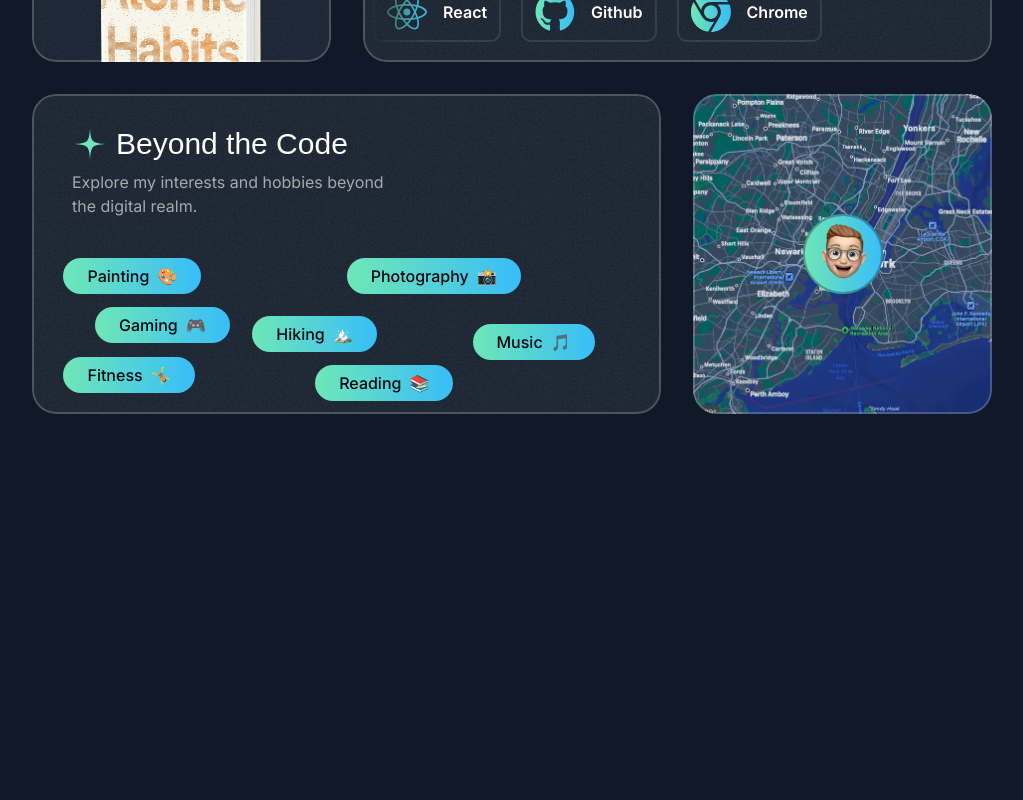
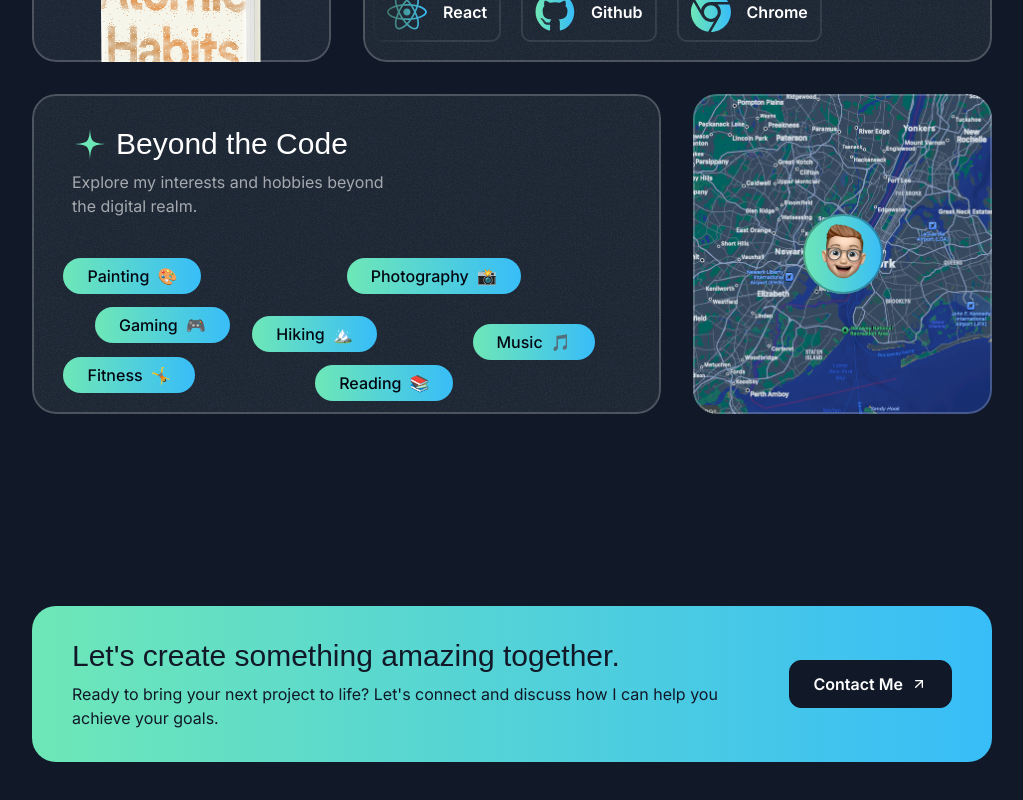
Before and after one commit to theankitgupta/practicePortfolioTwo, a Next.js app: page / in a window 1280 px wide. Shown: the part 4534-5334 px from the top of the page, without its empty margins (128-1151 px from the left). Before the commit the page ends 5060 px from the top, so only its background shows below. Built offline with nearby package versions, Linux system fonts and the light colour scheme; a web font is replaced by a local one.

Commit message:
Contact Section

```diff
--- a/src/app/page.tsx
+++ b/src/app/page.tsx
@@ -1,4 +1,5 @@
 import About from "@/sections/About";
+import Contact from "@/sections/Contact";
 import Header from "@/sections/Header";
 import Hero from "@/sections/Hero";
 import Projects from "@/sections/Projects";
@@ -14,6 +15,7 @@
       <Tape />
       <Testimonials />
       <About />
+      <Contact />
     </div>
   );
 }
--- a/src/sections/Contact.tsx
+++ b/src/sections/Contact.tsx
@@ -1,3 +1,42 @@
-export const ContactSection = () => {
-  return <div>Contact Section</div>;
-};
+import React from "react";
+import ArrowUpRightIcon from "@/assets/icons/arrow-up-right.svg";
+import grainImage from "@/assets/images/grain.jpg";
+
+function Contact() {
+  return (
+    <div className="py-16 pt-12 lg:py-24 lg:pt-20">
+      <div className="container">
+        <div className="bg-gradient-to-r from-emerald-300 to-sky-400 text-gray-900 py-8 px-10 rounded-3xl text-center md:text-left relative overflow-hidden z-0">
+          <div
+            className="absolute inset-0 opacity-5 -z-10"
+            style={{
+              backgroundImage: `url(${grainImage})`,
+            }}
+          ></div>
+          <div className="flex flex-col md:flex-row gap-8 md:gap-16 items-center">
+            <div className="">
+              <h2 className="font-serif text-2xl md:text-3xl">
+                Let&apos;s create something amazing together.
+              </h2>
+              <p className="text-sm md:text-base mt-2">
+                Ready to bring your next project to life? Let&apos;s connect and
+                discuss how I can help you achieve your goals.
+              </p>
+            </div>
+            <div className="">
+              <button
+                type="button"
+                className="text-white bg-gray-900 inline-flex items-center px-6 h-12 rounded-xl gap-2 w-max border border-gray-900"
+              >
+                <span className="font-semibold">Contact Me</span>
+                <ArrowUpRightIcon className="size-4" />
+              </button>
+            </div>
+          </div>
+        </div>
+      </div>
+    </div>
+  );
+}
+
+export default Contact;
```
